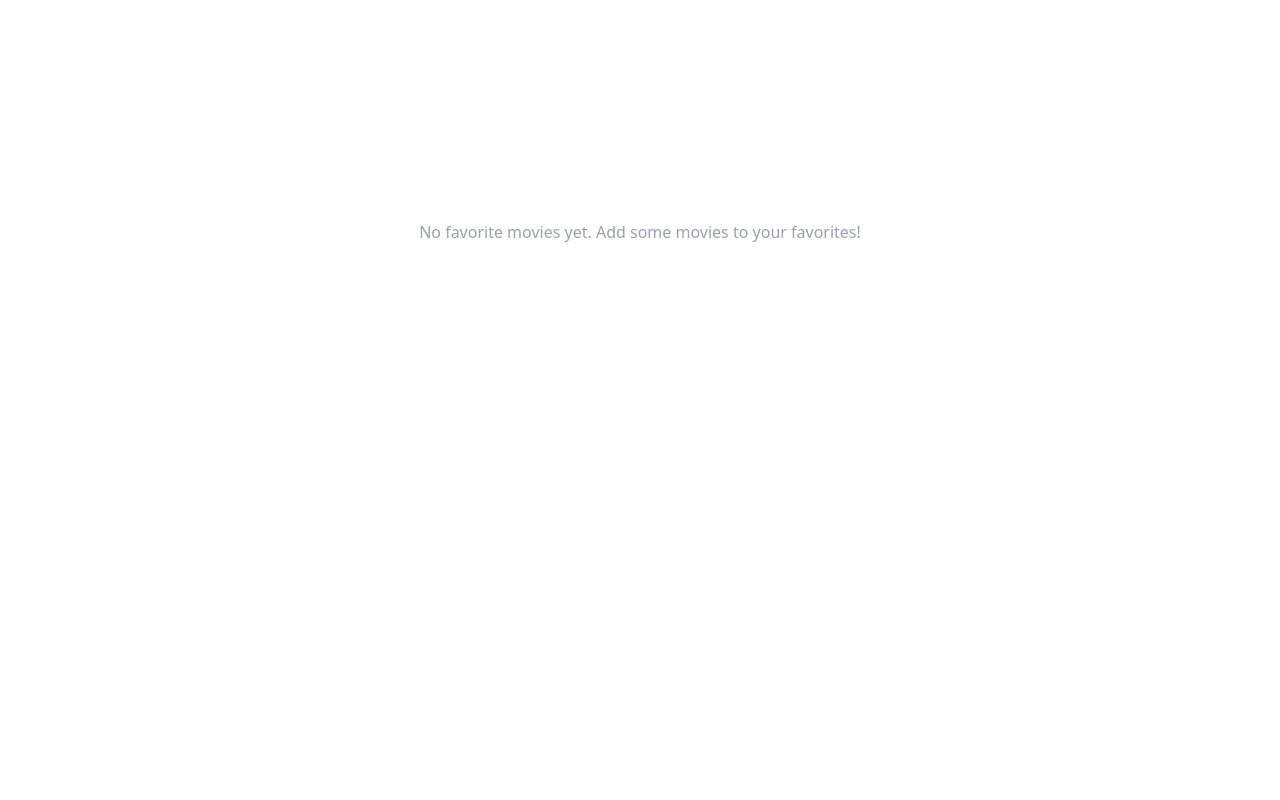
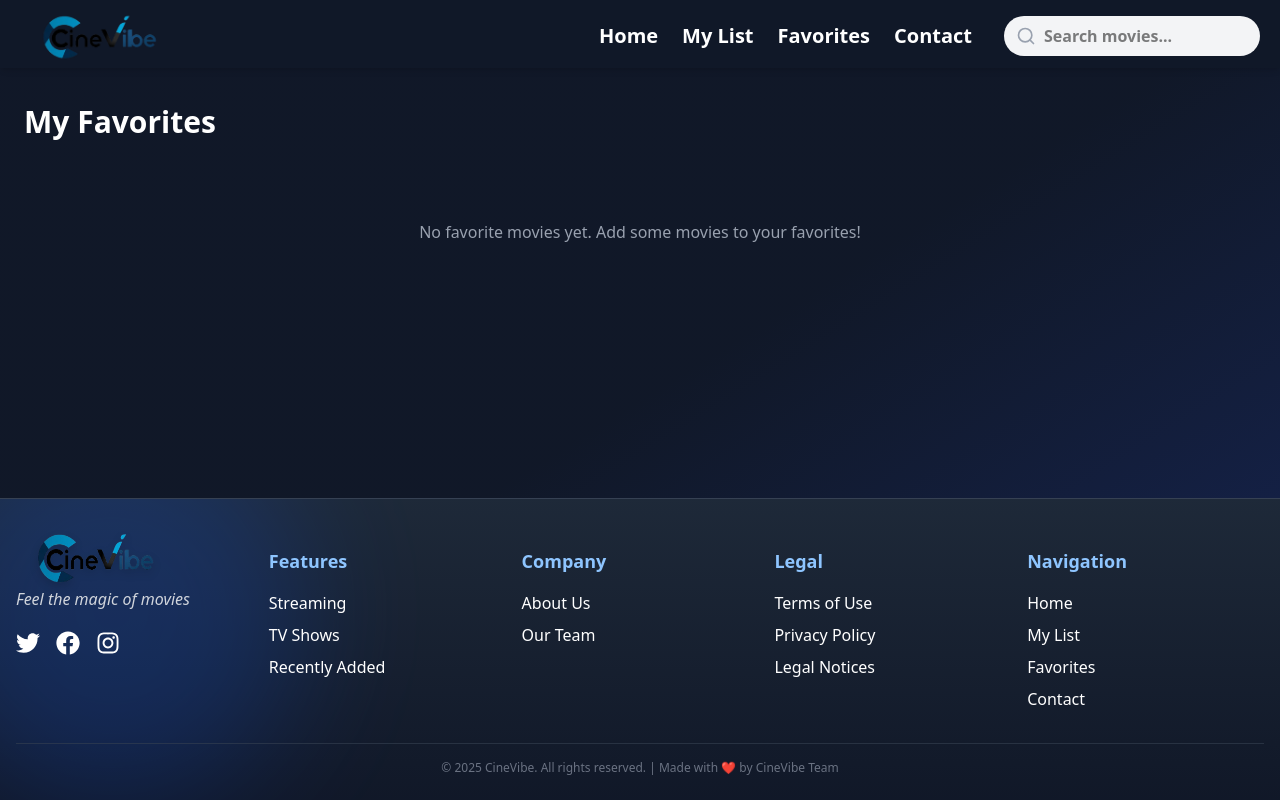
Before and after one commit to IKRAMLE/CineVibe, a React (Vite) app in the folder Front-end/: page /favorites in a window 1280 px wide. Built offline with nearby package versions, Linux system fonts and the light colour scheme; no server answers.

Commit message:
Favorites and MovieAdd pages

```diff
--- a/Front-end/src/pages/Favorites.jsx
+++ b/Front-end/src/pages/Favorites.jsx
@@ -1,6 +1,8 @@
 import React, { useState, useEffect } from 'react';
 import { Loader2, Heart } from "lucide-react";
 import { useNavigate } from "react-router-dom";
+import Navbar from '../Components/Navbar';
+import Footer from '../Components/Footer';
 
 const Favorites = () => {
   const [favorites, setFavorites] = useState([]);
@@ -218,15 +220,15 @@ const Favorites = () => {
   };
 
   return (
-    <div className="p-6 mt-20">
+    <div className="min-h-screen bg-gradient-to-br from-gray-900 via-gray-900 to-blue-950 flex flex-col">
+      <Navbar searchQuery={""} setSearchQuery={() => {}} />
+      <main className="flex-1 p-6 mt-20">
         <h1 className="text-3xl font-bold text-white mb-8">My Favorites</h1>
-
         {error && (
           <div className="mb-4 p-4 bg-red-500/10 border border-red-500 rounded-lg text-red-500 text-center">
             {error}
           </div>
         )}
-
         {loading ? (
           <div className="w-full flex justify-center items-center h-72">
             <Loader2 className="w-8 h-8 text-gray-400 animate-spin" />
@@ -240,6 +242,8 @@ const Favorites = () => {
             {favorites.map(movie => renderMovieCard(movie))}
           </div>
         )}
+      </main>
+      <Footer />
     </div>
   );
 };
--- a/Front-end/src/pages/MovieAdd.jsx
+++ b/Front-end/src/pages/MovieAdd.jsx
@@ -1,6 +1,8 @@
 import { useState, useEffect } from "react";
 import { Plus, Loader2, X, Star, Heart } from "lucide-react";
 import { useNavigate } from "react-router-dom";
+import Navbar from '../Components/Navbar';
+import Footer from '../Components/Footer';
 
 const MoviesAdd = () => {
   const navigate = useNavigate();
@@ -160,13 +162,14 @@ const MoviesAdd = () => {
   };
 
   return (
-    <div className="p-6 mt-20">
+    <div className="min-h-screen bg-gradient-to-br from-gray-900 via-gray-900 to-blue-950 flex flex-col">
+      <Navbar searchQuery={""} setSearchQuery={() => {}} />
+      <main className="flex-1 p-6 mt-20">
         {error && (
           <div className="mb-4 p-4 bg-red-500/10 border border-red-500 rounded-lg text-red-500 text-center">
             {error}
           </div>
         )}
-
         <div className="flex flex-row flex-wrap gap-6">
           {loading ? (
             <div className="w-full flex justify-center items-center h-72">
@@ -375,6 +378,8 @@ const MoviesAdd = () => {
             </div>
           </div>
         )}
+      </main>
+      <Footer />
     </div>
   );
 };
```
Lines whose indentation alone changed are shown as unchanged.
